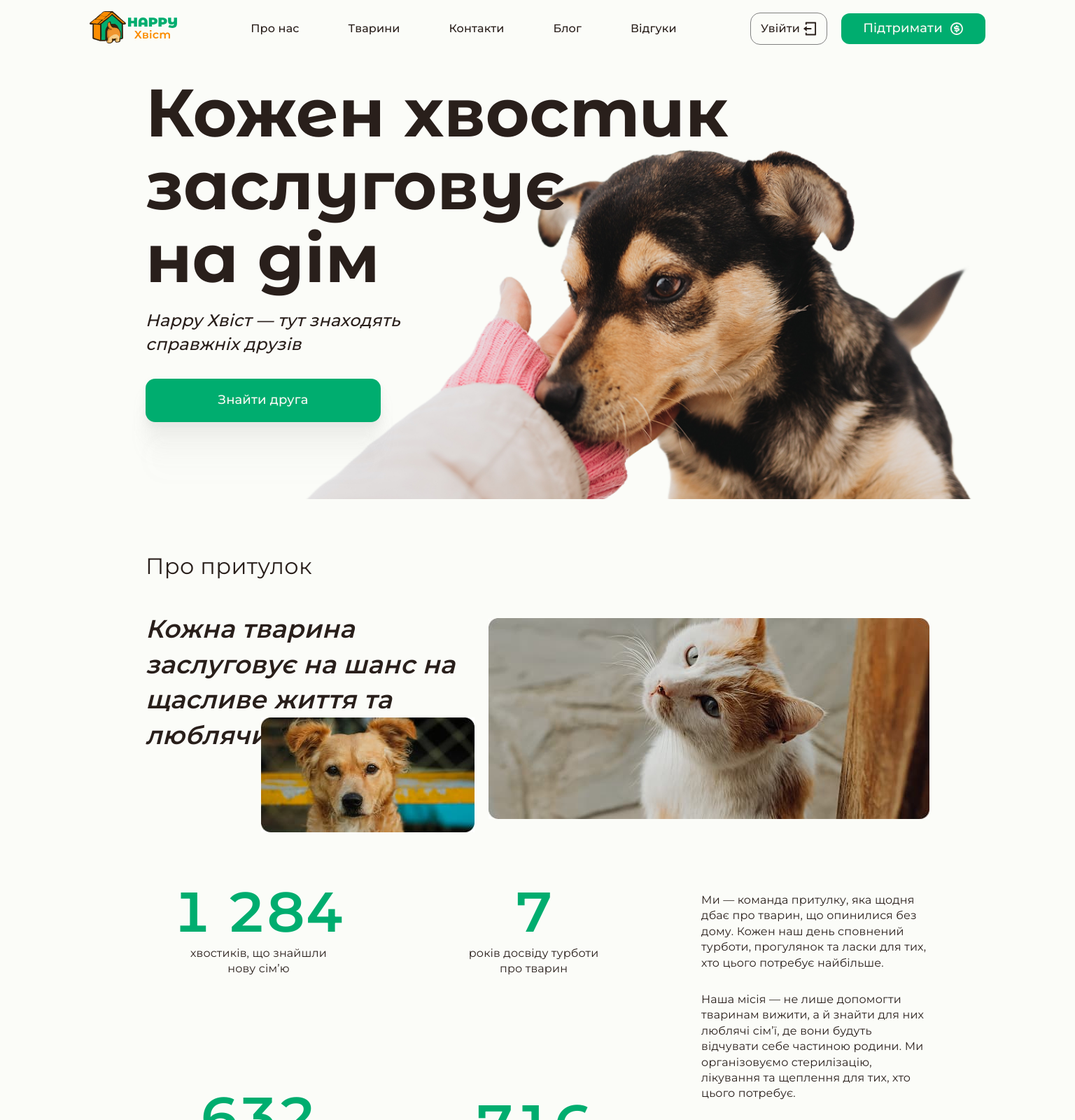
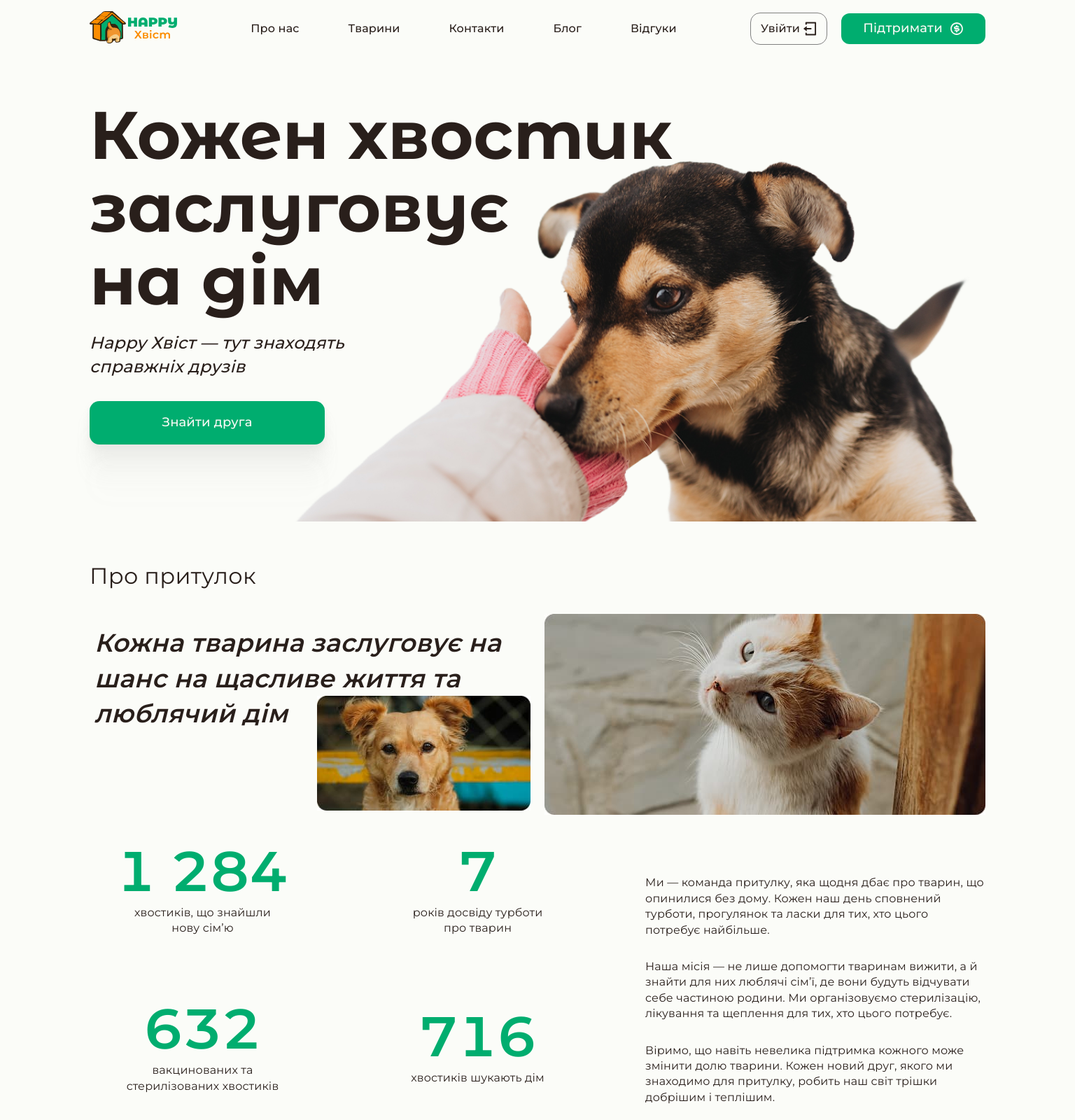
Before and after one commit to Vlad-Kovalov9/HappyTail, a React (Vite) app: page / in a window 1536 px wide. Shown: the top 1600 px of the page at 70% size. Built offline with nearby package versions, Linux system fonts and the light colour scheme.

Commit message:
fix padding

```diff
--- a/src/components/About/About.module.css
+++ b/src/components/About/About.module.css
@@ -1,7 +1,8 @@
 .container {
   max-width: 390px;
-  padding: 0px 16px 56px;
   margin: 0 auto;
+  padding-top: 56px;
+  padding-bottom: 80px;
 }
 
 .title {
@@ -71,7 +72,6 @@
 @media screen and (min-width: 768px) {
   .container {
     max-width: 768px;
-    padding: 56px 20px;
   }
 
   .dogImage {
@@ -140,7 +140,6 @@
 @media screen and (min-width: 1440px) {
   .container {
     max-width: 1440px;
-    padding: 74px 80px;
   }
 
   .catTablet {
--- a/src/components/Hero/Hero.module.css
+++ b/src/components/Hero/Hero.module.css
@@ -1,6 +1,5 @@
 .container {
   max-width: 390px;
-  padding: 24px 16px 56px;
   margin: 0 auto;
   display: flex;
   flex-direction: column;
@@ -24,6 +23,7 @@
   text-align: center;
   max-width: 350px;
   color: #291f1b;
+  margin-top: 9px;
 }
 
 .subtitle {
@@ -74,8 +74,9 @@
     background-repeat: no-repeat;
     background-size: cover;
     background-position: center calc(50% - 30px);
-    padding: 29px 20px 56px;
     align-items: flex-start;
+    padding-top: 23px;
+    padding-bottom: 31px;
   }
 
   .imageMobile {
@@ -124,7 +125,7 @@
     max-width: 1440px;
     min-height: 620px;
     background-position: center calc(50% - 50px);
-    padding: 0px 80px 110px;
+    padding-bottom: 110px;
   }
 
   .title {
--- a/src/components/Pets/Pets.module.css
+++ b/src/components/Pets/Pets.module.css
@@ -1,6 +1,5 @@
 .container {
   max-width: 390px;
-  padding: 0px 16px 52px;
   margin: 0 auto;
   display: flex;
   flex-direction: column;
@@ -39,7 +38,6 @@
 @media screen and (min-width: 768px) {
   .container {
     max-width: 768px;
-    padding: 0px 20px 52px;
     gap: 40px;
   }
 
@@ -56,7 +54,6 @@
 @media screen and (min-width: 1440px) {
   .container {
     max-width: 1440px;
-    padding: 0px 80px 144px;
   }
 
   .title {
--- a/src/components/Reviews/Reviews.module.css
+++ b/src/components/Reviews/Reviews.module.css
@@ -1,10 +1,10 @@
 .container {
   max-width: 390px;
-  padding: 0px 16px 80px;
   margin: 0 auto;
   display: flex;
   flex-direction: column;
   gap: 20px;
+  padding-bottom: 100px;
 }
 
 .titleMobile {
@@ -14,6 +14,7 @@
   letter-spacing: 0.01em;
   text-align: center;
   color: #291f1b;
+  margin-top: 21px;
 }
 
 .title {
@@ -42,7 +43,6 @@
 @media screen and (min-width: 768px) {
   .container {
     max-width: 768px;
-    padding: 0px 20px 80px;
     gap: 40px;
   }
 
@@ -58,6 +58,7 @@
     letter-spacing: 0.01em;
     text-align: center;
     color: #291f1b;
+    margin-top: 33px;
   }
 
   .link {
@@ -69,11 +70,11 @@
 @media screen and (min-width: 1440px) {
   .container {
     max-width: 1440px;
-    padding: 0px 80px 144px;
   }
 
   .title {
     font-size: 32px;
+    margin-top: 167px;
   }
 
   .link {
--- a/src/components/ReviewsList/ReviewsList.module.css
+++ b/src/components/ReviewsList/ReviewsList.module.css
@@ -42,9 +42,8 @@
     padding: 12px;
   }
 
-  .subtitle {
-    padding: 0px 20px;
-    margin-top: 16px;
+  .text {
+    padding: 0 20px;
   }
 }
 
@@ -52,7 +51,7 @@
   .item {
     padding: 16px;
     flex-direction: row;
-    gap: 20px;
+    gap: 12px;
     align-items: start;
     border-radius: 30px;
   }
@@ -69,4 +68,8 @@
     margin-top: 14px;
     max-width: 267px;
   }
+
+  .text {
+    padding: 0;
+  }
 }
```
